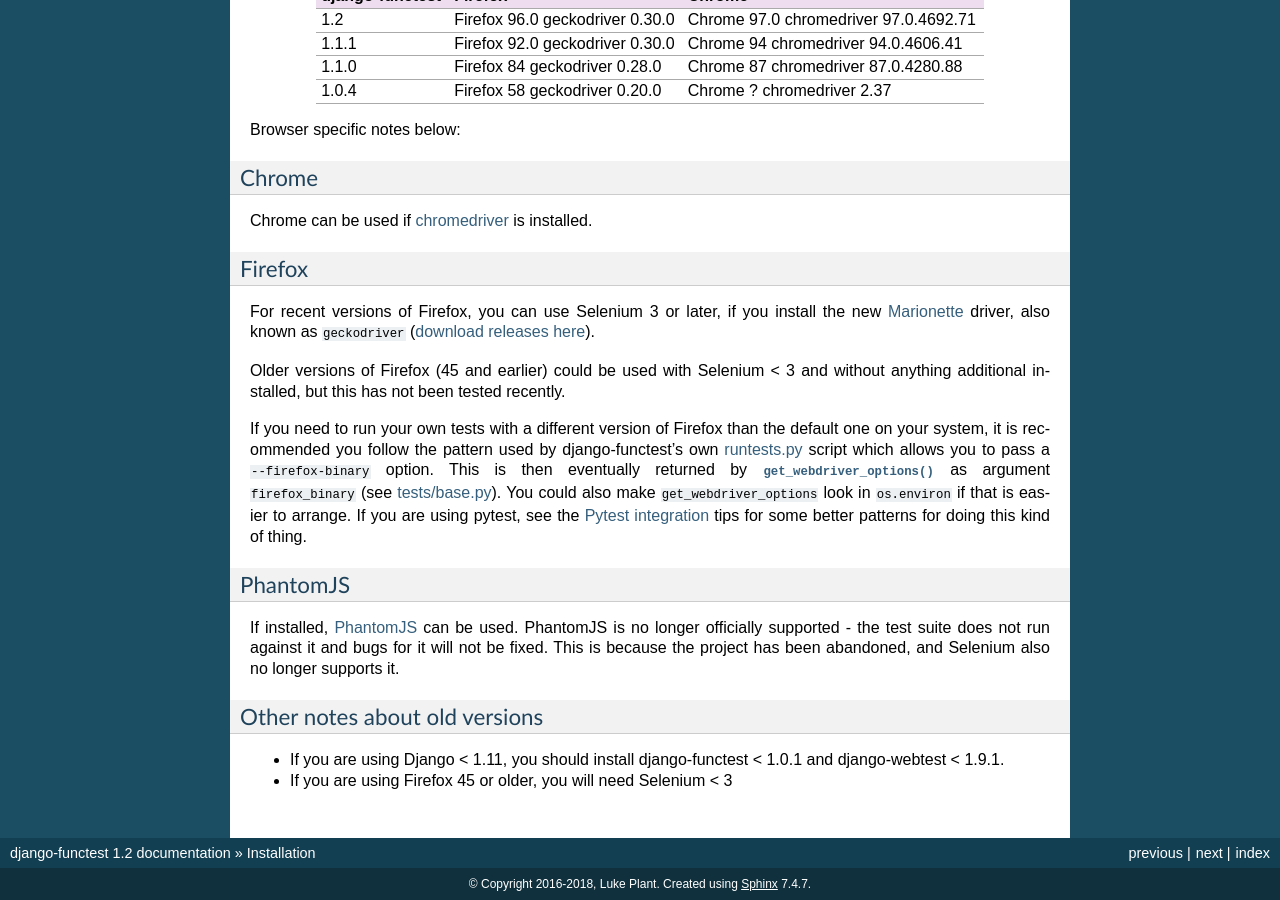
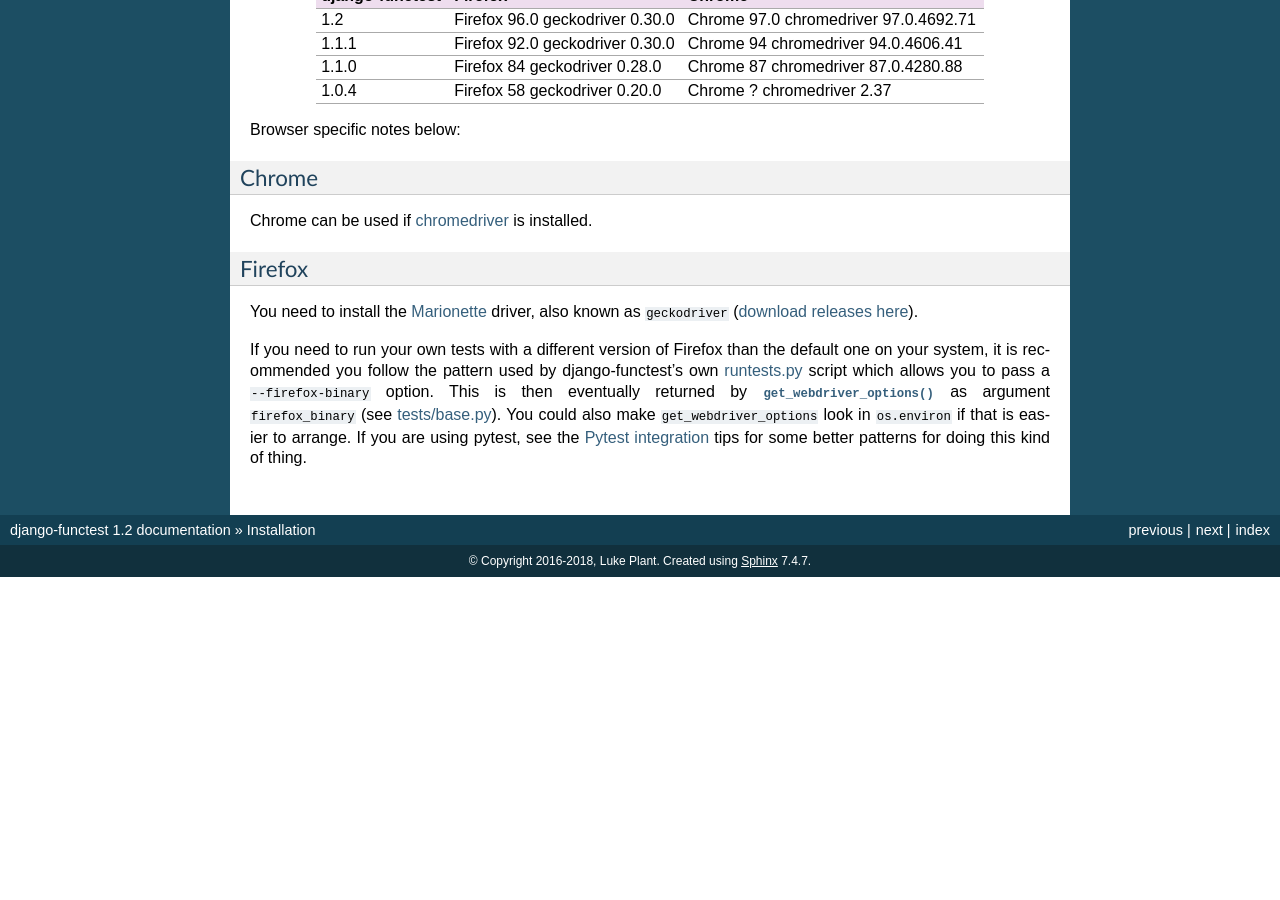
Before and after one commit to django-functest/django-functest, a Sphinx documentation site: the page built from docs/installation.rst, in a window 1280 px wide and 900 px high, scrolled down 917 px. Built offline with Sphinx 7.4.7, drawn with Linux system fonts in a browser that asks for light colours; after the commit the page ends 1494 px from its top, so only the background shows below that; some of the changed text lies outside the part shown.

Commit message:
Updated installation docs

```diff
--- a/docs/installation.rst
+++ b/docs/installation.rst
@@ -79,14 +79,10 @@
 Firefox
 -------
 
-For recent versions of Firefox, you can use Selenium 3 or later, if you install
-the new `Marionette
+You need to install the `Marionette
 <https://developer.mozilla.org/en-US/docs/Mozilla/QA/Marionette/WebDriver>`_
 driver, also known as ``geckodriver`` (`download releases here
 <https://github.com/mozilla/geckodriver/releases>`_).
-
-Older versions of Firefox (45 and earlier) could be used with Selenium < 3 and
-without anything additional installed, but this has not been tested recently.
 
 If you need to run your own tests with a different version of Firefox than the
 default one on your system, it is recommended you follow the pattern used by
@@ -100,20 +96,3 @@
 You could also make ``get_webdriver_options`` look in ``os.environ`` if that is
 easier to arrange. If you are using pytest, see the :doc:`pytest` tips for some
 better patterns for doing this kind of thing.
-
-PhantomJS
----------
-
-If installed, `PhantomJS <http://phantomjs.org/>`_ can be used. PhantomJS is no
-longer officially supported - the test suite does not run against it and bugs
-for it will not be fixed. This is because the project has been abandoned, and
-Selenium also no longer supports it.
-
-
-Other notes about old versions
-------------------------------
-
-* If you are using Django < 1.11, you should install django-functest < 1.0.1 and
-  django-webtest < 1.9.1.
-
-* If you are using Firefox 45 or older, you will need Selenium < 3
```
